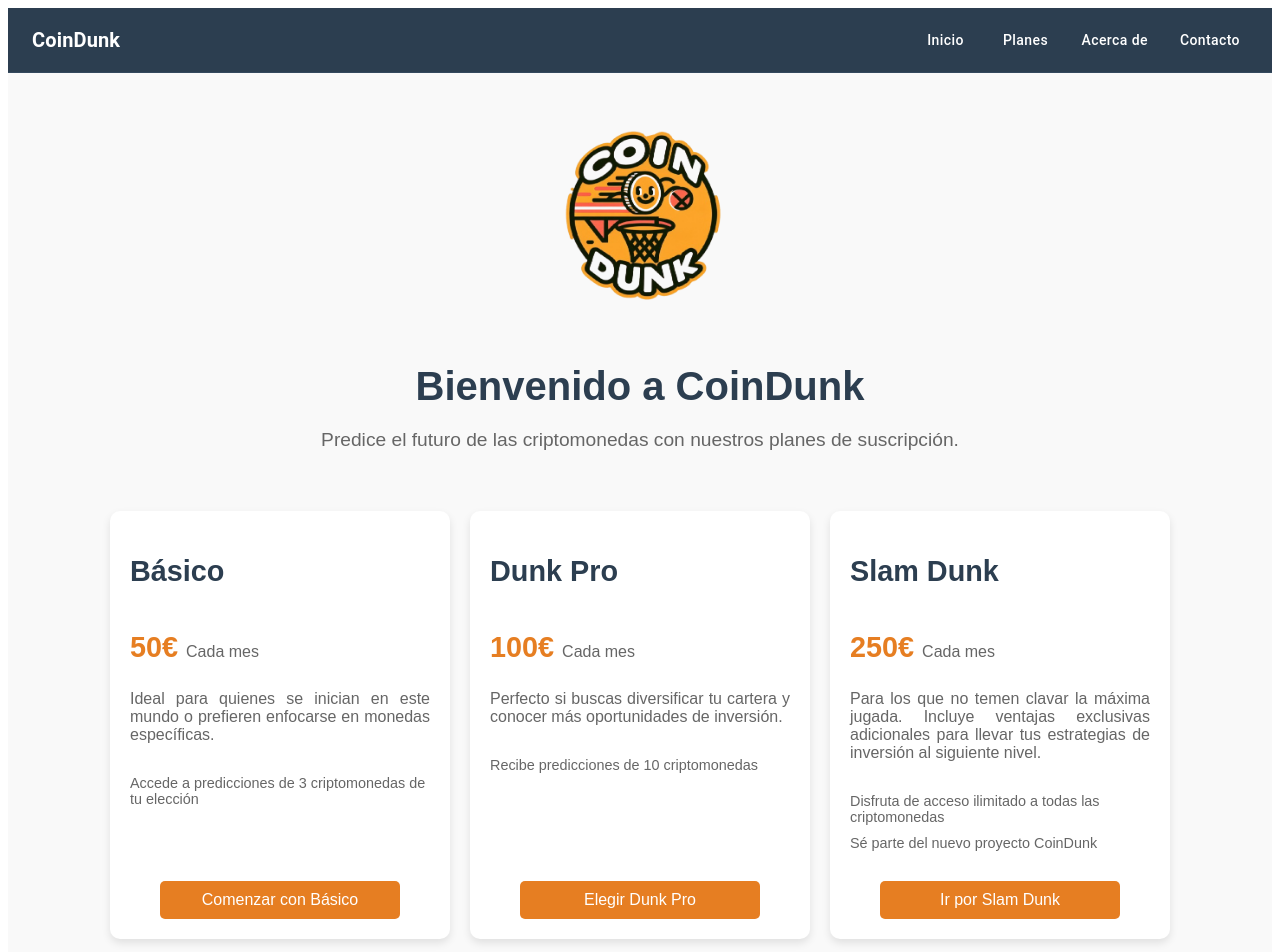
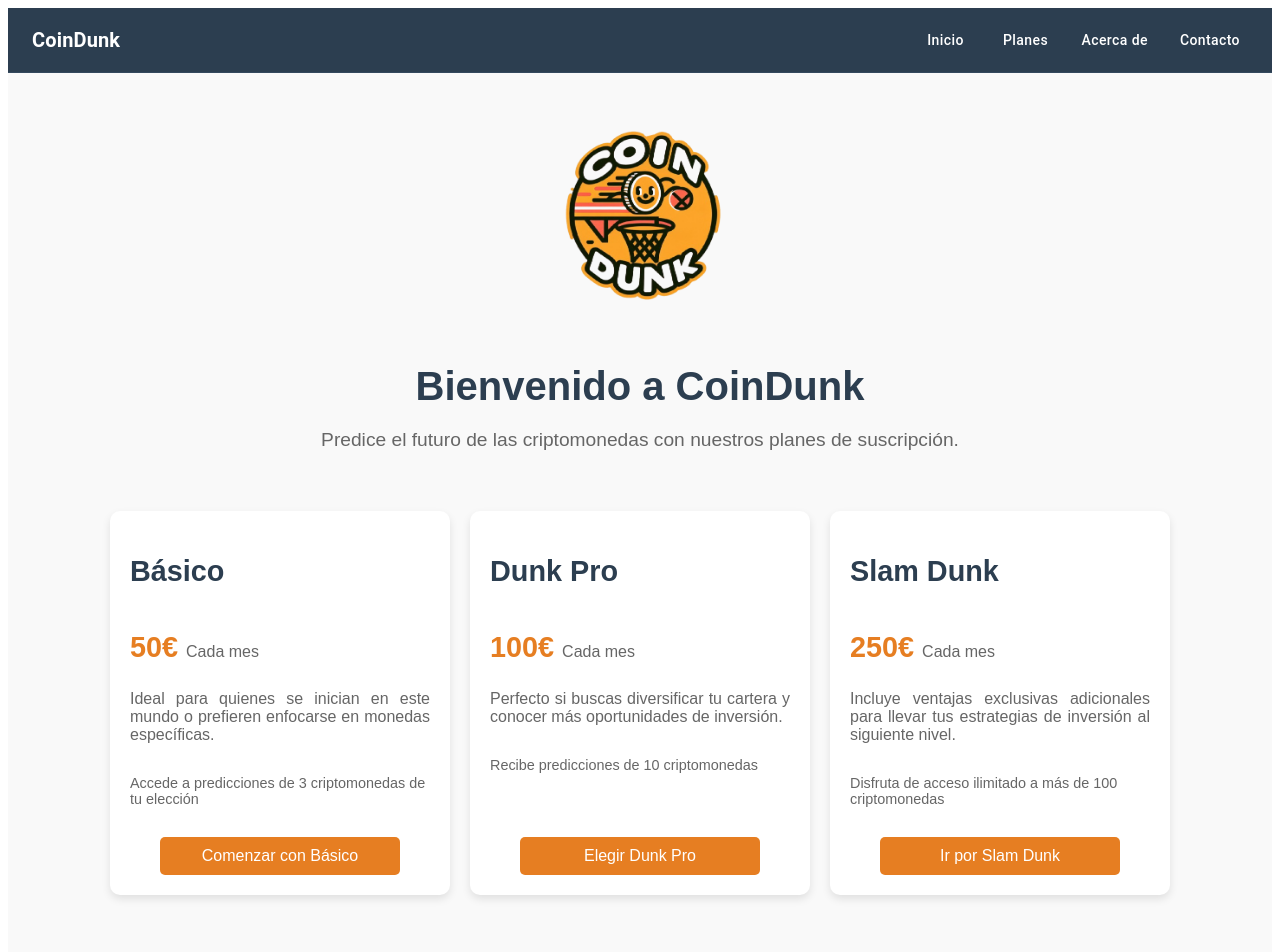
Before and after one commit to MiguelRegueiro/CoinDunk, a React (Create React App) app: page /planes in a window 1280 px wide. Shown: the top 952 px of the page. Built offline with nearby package versions, Linux system fonts and the light colour scheme.

Commit message:
Nuevo texto en los planes

```diff
--- a/src/pages/Planes.js
+++ b/src/pages/Planes.js
@@ -51,11 +51,10 @@ const Planes = () => {
           <h2>Slam Dunk</h2>
           <p className="price">250€ <span>Cada mes</span></p>
           <p className="plan-description">
-            Para los que no temen clavar la máxima jugada. Incluye ventajas exclusivas adicionales para llevar tus estrategias de inversión al siguiente nivel.
+            Incluye ventajas exclusivas adicionales para llevar tus estrategias de inversión al siguiente nivel.
           </p>
           <ul>
-            <li>Disfruta de acceso ilimitado a todas las criptomonedas</li>
-            <li>Sé parte del nuevo proyecto CoinDunk</li>
+            <li>Disfruta de acceso ilimitado a más de 100 criptomonedas</li>
           </ul>
           <div className="button-container">
             <Link to="/prediction-premium" className="plan-button">
```
